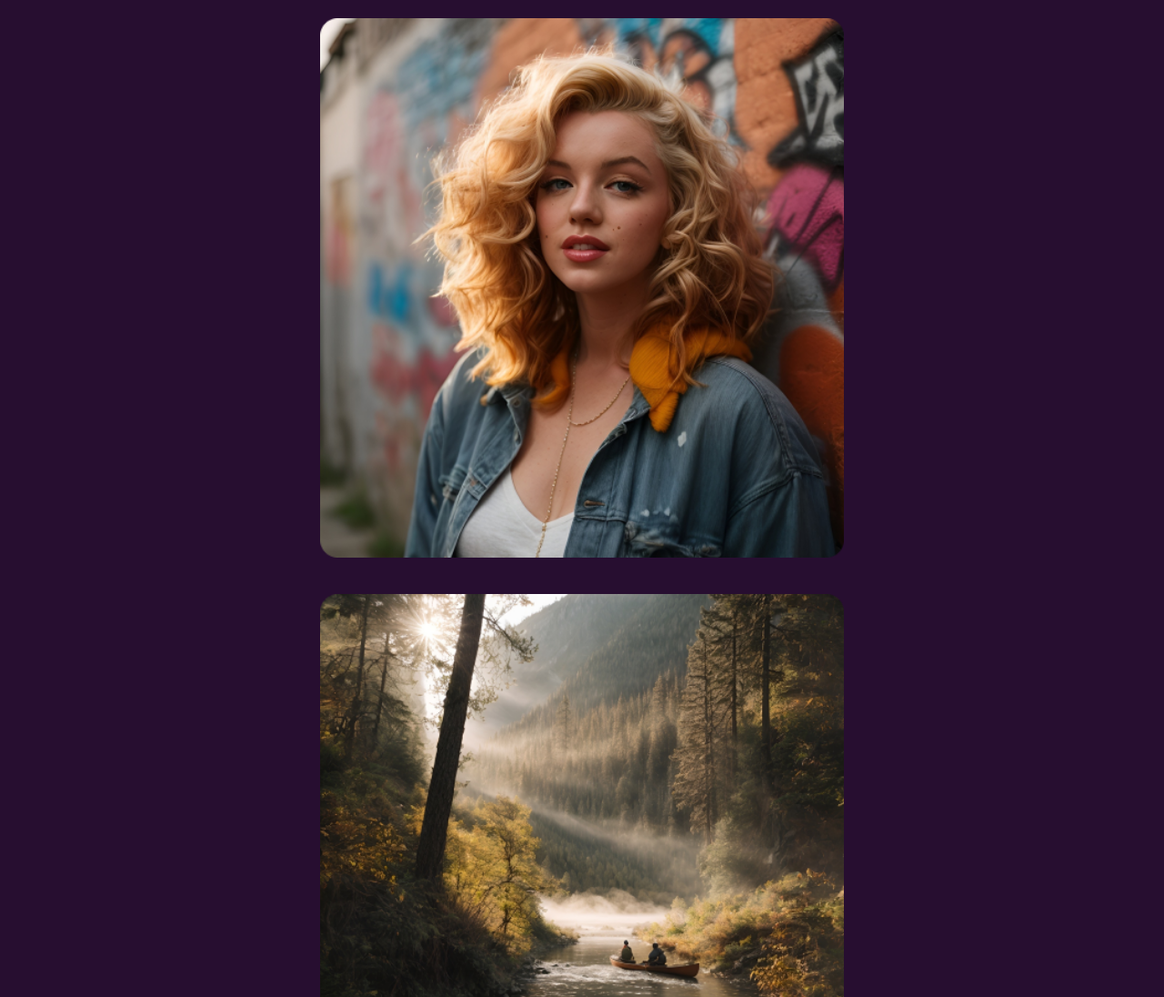
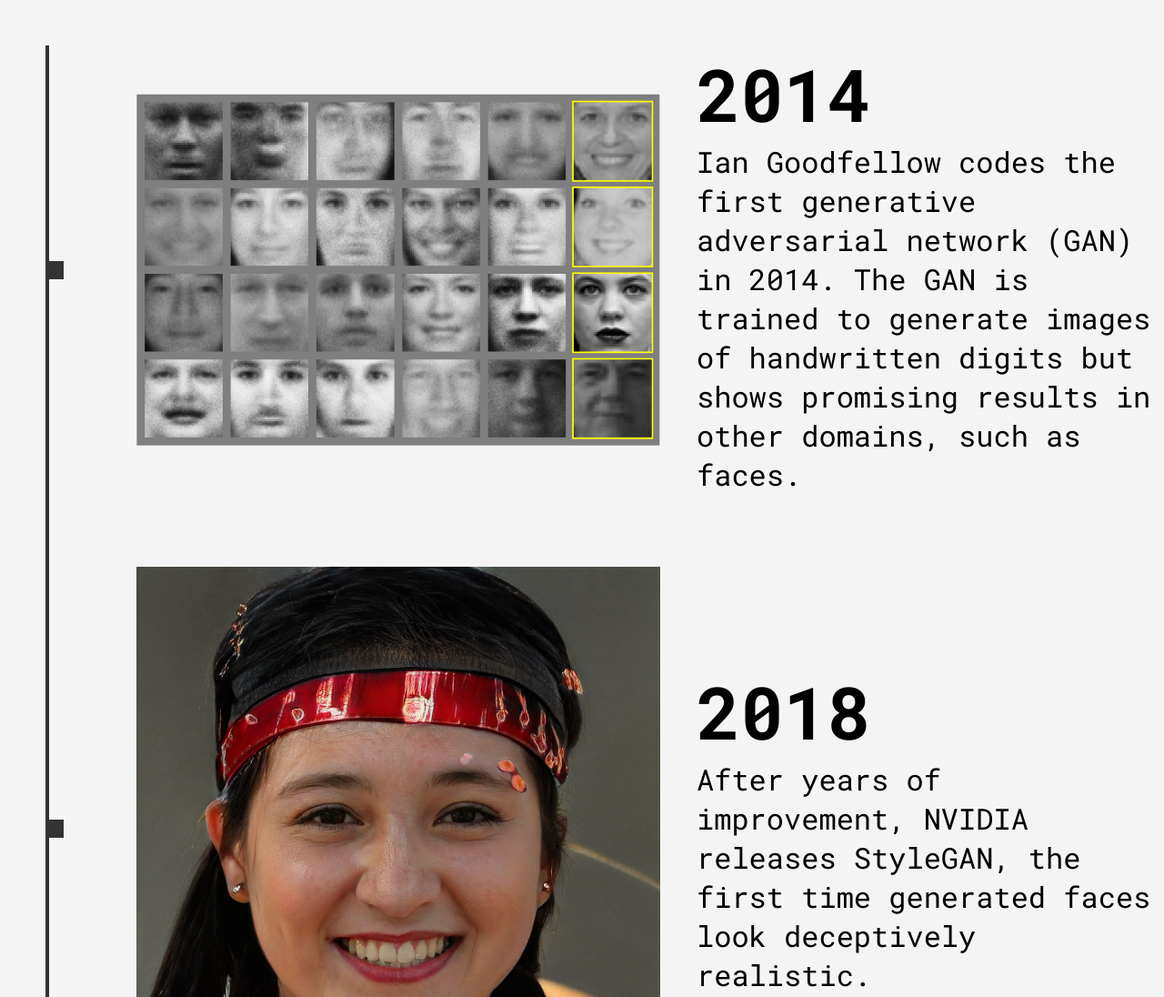
Before and after one commit to elliottwaissbluth/elliottwaissbluth.github.io, a plain HTML site: page index.html in a window 1280 px wide. Shown: the top 1096 px of the page at 91% size. Drawn offline with Linux system fonts and the light colour scheme.

Commit message:
fully built timeline

```diff
--- a/index.html
+++ b/index.html
@@ -2,37 +2,126 @@
 <html lang="en">
 <head>
     <meta charset="UTF-8">
-    <title>Photo Gallery</title>
+    <title>Photo Gallery with Timeline</title>
+    <link href="https://fonts.googleapis.com/css2?family=Roboto+Mono:wght@400;700&display=swap" rel="stylesheet">
     <style>
         body {
-            font-family: Arial, sans-serif;
+            font-family: 'Roboto Mono', monospace;
             margin: 0;
             padding: 0;
-            background: #270e30; /* Optional: added a background color */
+            background: #f4f4f4;
         }
-        .image-container {
-            width: 100%;
-            text-align: center;
-            margin-top: 20px;
+        .timeline-container {
+            position: relative;
+            max-width: 1800px;
+            margin: 50px auto;
         }
-        .image-container img {
+        .timeline-bar {
+            position: absolute;
+            width: 4px;
+            background: #333;
+            left: 50px;
+            top: 0;
+            bottom: 0;
+        }
+        .entry {
+            position: relative;
+            display: flex; /* Flexbox layout for aligning text and image */
+            align-items: center; /* Align items vertically */
+            margin-bottom: 80px; /* Increase space between entries */
+        }
+        .entry .text-container {
+            flex: 0 1 600px; /* Allows the text container to have a max width of 300px */
+            padding-left: 40px; /* Increase space between text and image */
+            text-align: left; /* Align text to the left */
+        }
+        .entry .text-container .date {
+            font-size: 5em;
+            font-weight: bold;
+        }
+        .entry .text-container .description {
+            font-size: 2em;
+        }
+        .entry img {
             width: 45%;
-            margin: 20px auto; /* This will center the image and add margin */
-            display: block; /* This will prevent images from sitting side by side */
+            display: block;
+            margin-left: 150px; /* Increase left margin to separate from the timeline bar */
         }
-        /* Added vertical spacing between images */
-        .image-container img:not(:first-child) {
-            margin-top: 40px;
+        .entry .marker {
+            position: absolute;
+            height: 20px;
+            width: 20px; /* Smaller marker for the timeline connection */
+            background: #333;
+            left: 50px; /* Align with the timeline bar */
+            top: 50%; /* Align vertically with image */
+            transform: translateY(-50%); /* Center vertically with respect to the image */
         }
     </style>
 </head>
 <body>
 
-<div class="image-container">
-    <img src="photos/2.png" alt="Photo 1">
-    <img src="photos/4.png" alt="Photo 2">
-    <img src="photos/1_s.jpg" alt="Photo 3">
-    <img src="photos/2.jpg" alt="Photo 4">
+<div class="timeline-container">
+    <div class="timeline-bar"></div>
+    <div class="entry">
+        <div class="marker"></div>
+        <img src="photos/gallery.png" alt="Photo 1">
+        <div class="text-container">
+            <div class="date">2014</div>
+            <div class="description">
+                Ian Goodfellow codes the first generative adversarial network (GAN) in 2014.
+                The GAN is trained to generate images of handwritten digits but
+                shows promising results in other domains, such as faces.
+            </div>
+        </div>
+    </div>
+    <div class="entry">
+        <div class="marker"></div>
+        <img src="photos/stylegan2.jpg" alt="Photo 1">
+        <div class="text-container">
+            <div class="date">2018</div>
+            <div class="description">
+                After years of improvement, NVIDIA releases StyleGAN, the first
+                time generated faces look deceptively realistic.
+            </div>
+        </div>
+    </div>
+    <div class="entry">
+        <div class="marker"></div>
+        <img src="photos/pentagon.png" alt="Photo 1">
+        <div class="text-container">
+            <div class="date">May, 2023</div>
+            <div class="description">
+                Anyone can create realistic images within a few clicks. This generated
+                image of an explosion at the pentagon crashed the stock market,
+                taking off half a trillion dollars in market cap from the S&P 500.
+            </div>
+        </div>
+    </div>
+    <div class="entry">
+        <div class="marker"></div>
+        <img src="photos/1_s.jpg" alt="Photo 1">
+        <div class="text-container">
+            <div class="date">June, 2023</div>
+            <div class="description">
+                Midjourney releases the 5.2 version of its model, which
+                specializes in generating photorealistic images from a text prompt.
+            </div>
+        </div>
+    </div>
+    <div class="entry">
+        <div class="marker"></div>
+        <img src="photos/explosion.jpg" alt="Photo 1">
+        <div class="text-container">
+            <div class="date">Today</div>
+            <div class="description">
+                The open source community has created a number of tools to
+                circumvent content moderation by large text-to-image providers.
+                The possibilities are endless.
+            </div>
+        </div>
+    </div>
+    <!-- Repeat the entry block for each photo and corresponding text -->
+    <!-- ... other entries ... -->
 </div>
 
 </body>
```
Also changed, not shown: photos/2.jpg (deleted), photos/2.png (deleted), photos/4.png (deleted), photos/explosion.jpg (added), photos/gallery.png (added), photos/pentagon.png (added), photos/stylegan2.jpg (added).
